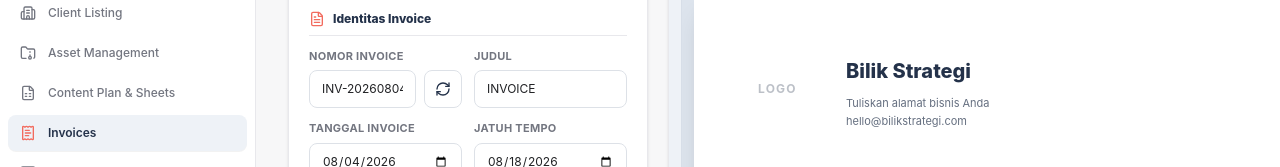
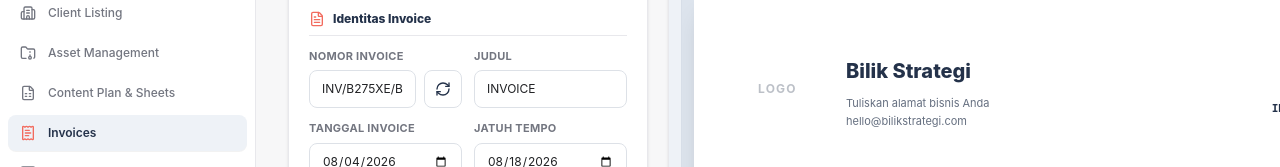
Before and after one commit to dinurpradipta12/bilikstrategi, a Next.js app: page /invoices in a window 1280 px wide. Shown: the part 357-524 px from the top of the page. Built offline with nearby package versions, Linux system fonts and the light colour scheme; no server answers; the database is empty; sample sign-in values are in the browser's storage.

Commit message:
Format invoice numbers by agency and date

```diff
--- a/app/(dashboard)/invoices/page.tsx
+++ b/app/(dashboard)/invoices/page.tsx
@@ -96,10 +96,47 @@ function addDays(date: Date, days: number) {
   return dateValue(next);
 }
 
-function generateInvoiceNumber() {
-  const date = dateValue(new Date()).replaceAll('-', '');
-  const suffix = Math.random().toString(36).slice(2, 6).toUpperCase();
-  return `INV-${date}-${suffix}`;
+const INVOICE_ID_ALPHABET = 'ABCDEFGHJKLMNPQRSTUVWXYZ23456789';
+const AGENCY_PREFIXES = new Set(['PT', 'CV', 'UD', 'FA', 'TB', 'LTD', 'INC', 'YAYASAN']);
+
+function generateInvoiceId(length = 6) {
+  const values = new Uint32Array(length);
+  if (typeof crypto !== 'undefined' && typeof crypto.getRandomValues === 'function') {
+    crypto.getRandomValues(values);
+    return Array.from(values, (value) => INVOICE_ID_ALPHABET[value % INVOICE_ID_ALPHABET.length]).join('');
+  }
+  return Array.from({ length }, () => INVOICE_ID_ALPHABET[Math.floor(Math.random() * INVOICE_ID_ALPHABET.length)]).join('');
+}
+
+function abbreviateAgencyName(name: string) {
+  const words = name
+    .trim()
+    .toUpperCase()
+    .replace(/[^A-Z0-9]+/g, ' ')
+    .split(' ')
+    .filter(Boolean)
+    .filter((word) => !AGENCY_PREFIXES.has(word));
+
+  if (words.length === 0) return 'AG';
+  if (words.length === 1) return words[0].slice(0, 4);
+  return words.map((word) => word[0]).join('').slice(0, 5);
+}
+
+function invoiceDateParts(value: string) {
+  const match = /^(\d{4})-(\d{2})-(\d{2})$/.exec(value);
+  if (match) return { year: match[1], day: match[3], month: match[2] };
+
+  const today = new Date();
+  return {
+    year: String(today.getFullYear()),
+    day: String(today.getDate()).padStart(2, '0'),
+    month: String(today.getMonth() + 1).padStart(2, '0'),
+  };
+}
+
+function generateInvoiceNumber(agencyName = 'Bilik Strategi', invoiceDate = dateValue(new Date())) {
+  const { year, day, month } = invoiceDateParts(invoiceDate);
+  return `INV/${generateInvoiceId()}/${abbreviateAgencyName(agencyName)}/${day}${month}/${year}`;
 }
 
 function generateId() {
@@ -120,10 +157,11 @@ function toText(value: unknown, fallback = '') {
 
 function createDefaultInvoice(): InvoiceData {
   const today = new Date();
+  const todayValue = dateValue(today);
   return {
-    invoiceNumber: generateInvoiceNumber(),
+    invoiceNumber: generateInvoiceNumber('Bilik Strategi', todayValue),
     title: 'INVOICE',
-    invoiceDate: dateValue(today),
+    invoiceDate: todayValue,
     dueDate: addDays(today, 14),
     currency: 'IDR',
     fontFamily: FONT_OPTIONS[0].value,
@@ -208,10 +246,15 @@ function normalizeInvoiceData(value: unknown, invoiceNumber?: string): InvoiceDa
 }
 
 function normalizeRecord(value: any, fallbackWorkspaceId: string): InvoiceRecord {
+  const rawData = value?.data && typeof value.data === 'object' && !Array.isArray(value.data) ? value.data : {};
+  const fallbackInvoiceNumber = generateInvoiceNumber(
+    toText(rawData.issuerName, 'Bilik Strategi'),
+    toText(rawData.invoiceDate, dateValue(new Date())),
+  );
   return {
     id: toText(value?.id, `local-${Date.now()}`),
     workspace_id: toText(value?.workspace_id, fallbackWorkspaceId),
-    invoice_number: toText(value?.invoice_number, value?.data?.invoiceNumber || generateInvoiceNumber()),
+    invoice_number: toText(value?.invoice_number, rawData.invoiceNumber || fallbackInvoiceNumber),
     status: ['draft', 'sent', 'paid', 'void'].includes(value?.status) ? value.status : 'draft',
     data: normalizeInvoiceData(value?.data, value?.invoice_number),
     created_by_email: value?.created_by_email || null,
@@ -476,7 +519,7 @@ export default function InvoicesPage() {
   };
 
   const saveInvoice = async () => {
-    const invoiceNumber = draft.invoiceNumber.trim() || generateInvoiceNumber();
+    const invoiceNumber = draft.invoiceNumber.trim() || generateInvoiceNumber(draft.issuerName, draft.invoiceDate);
     const normalizedDraft = normalizeInvoiceData({ ...draft, invoiceNumber }, invoiceNumber);
     setDraft(normalizedDraft);
     setSaving(true);
@@ -710,7 +753,7 @@ export default function InvoicesPage() {
                   <InputLabel htmlFor="invoice-number">Nomor Invoice</InputLabel>
                   <div className="flex gap-2">
                     <input id="invoice-number" className={inputClass} value={draft.invoiceNumber} onChange={(event) => updateField('invoiceNumber', event.target.value)} />
-                    <button type="button" onClick={() => updateField('invoiceNumber', generateInvoiceNumber())} title="Buat nomor invoice baru" className="shrink-0 rounded-lg border border-[#DDE1E7] px-2.5 text-[#24324A] hover:border-[#24324A]"><RefreshCw className="h-4 w-4" /></button>
+                    <button type="button" onClick={() => updateField('invoiceNumber', generateInvoiceNumber(draft.issuerName, draft.invoiceDate))} title="Buat nomor invoice baru" className="shrink-0 rounded-lg border border-[#DDE1E7] px-2.5 text-[#24324A] hover:border-[#24324A]"><RefreshCw className="h-4 w-4" /></button>
                   </div>
                 </div>
                 <div>
```
